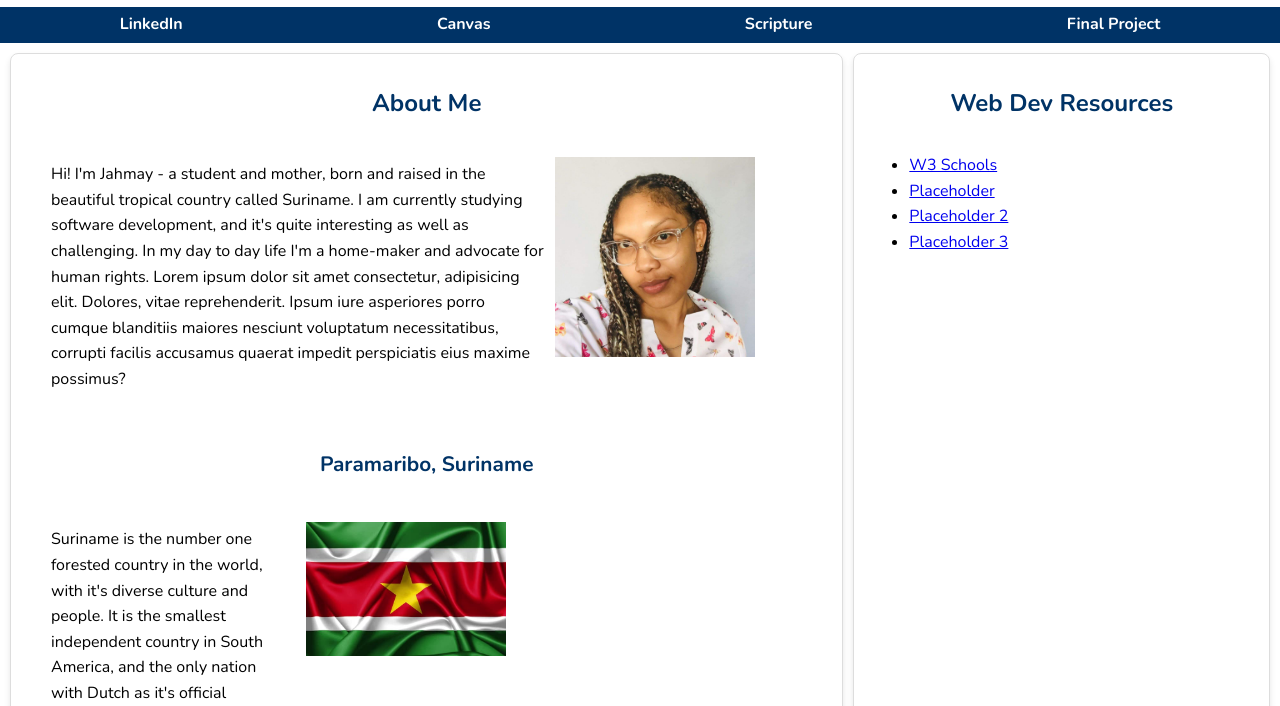
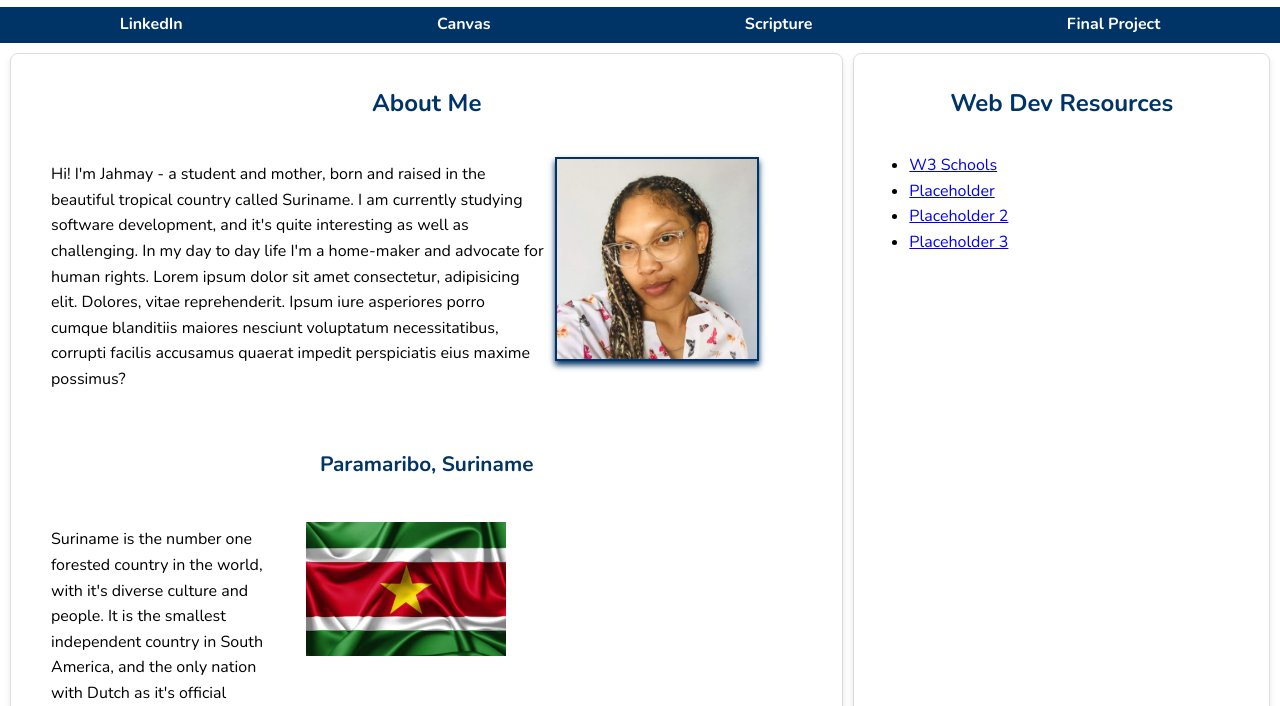
Before and after one commit to allija1/wdd131, a plain HTML site: page index.html in a window 1280 px wide. Shown: the part 94-800 px from the top of the page. Drawn offline with nearby package versions, Linux system fonts and the light colour scheme.

Commit message:
added border

```diff
--- a/styles/base.css
+++ b/styles/base.css
@@ -104,6 +104,10 @@ footer {
     padding-right: 20px;
     padding-left: 20px;
 }
+.about-me img {
+    border: 2px solid #003366;
+    box-shadow: 0 4px 6px #003366;
+}
 
 .suriname {
     display: grid;
```
